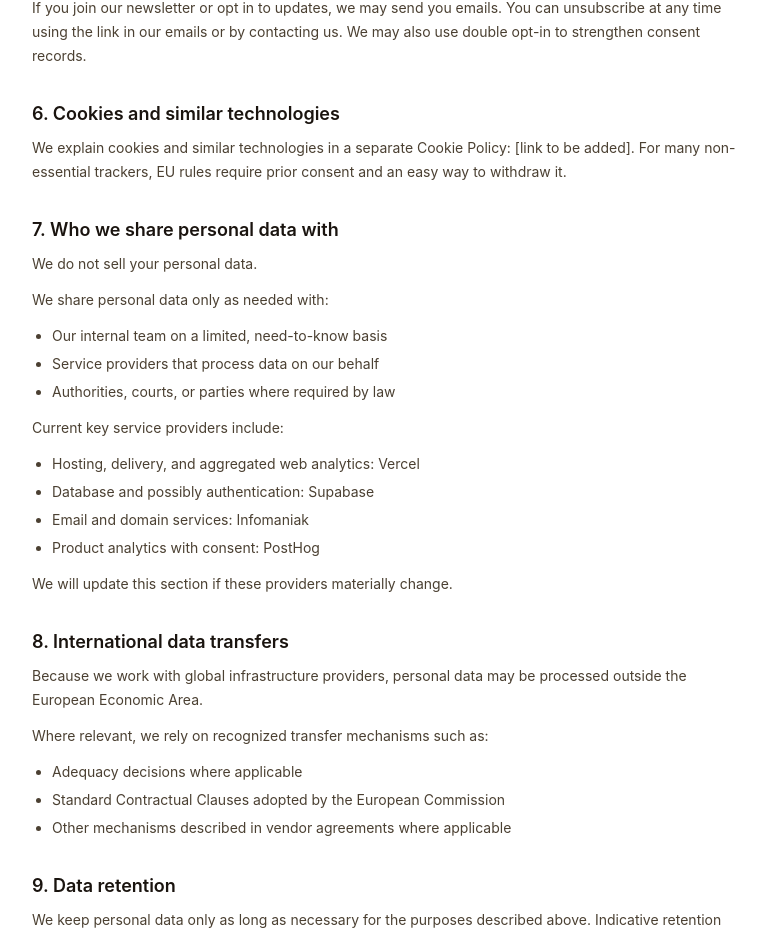
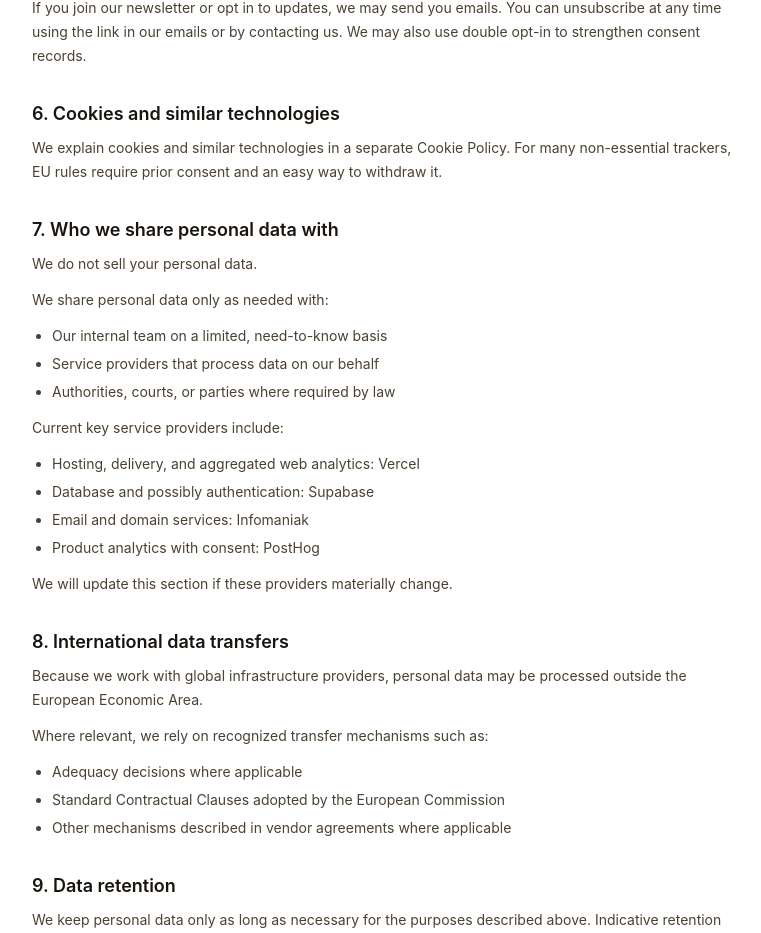
Before and after one commit to TheoJooo/waitlist, a Next.js app: page /privacy in a window 1280 px wide. Shown: the part 2192-3125 px from the top of the page, without its empty margins (248-1009 px from the left). Built offline with nearby package versions, Linux system fonts and the light colour scheme; no server answers.

Commit message:
Finalize waitlist tracking and landing updates

```diff
--- a/app/privacy/page.tsx
+++ b/app/privacy/page.tsx
@@ -186,8 +186,7 @@
 
       <Section title="6. Cookies and similar technologies">
         <p>
-          We explain cookies and similar technologies in a separate Cookie Policy: [link to be
-          added]. For many non-essential trackers, EU rules require prior consent and an easy way
+          We explain cookies and similar technologies in a separate Cookie Policy. For many non-essential trackers, EU rules require prior consent and an easy way
           to withdraw it.
         </p>
       </Section>
```
